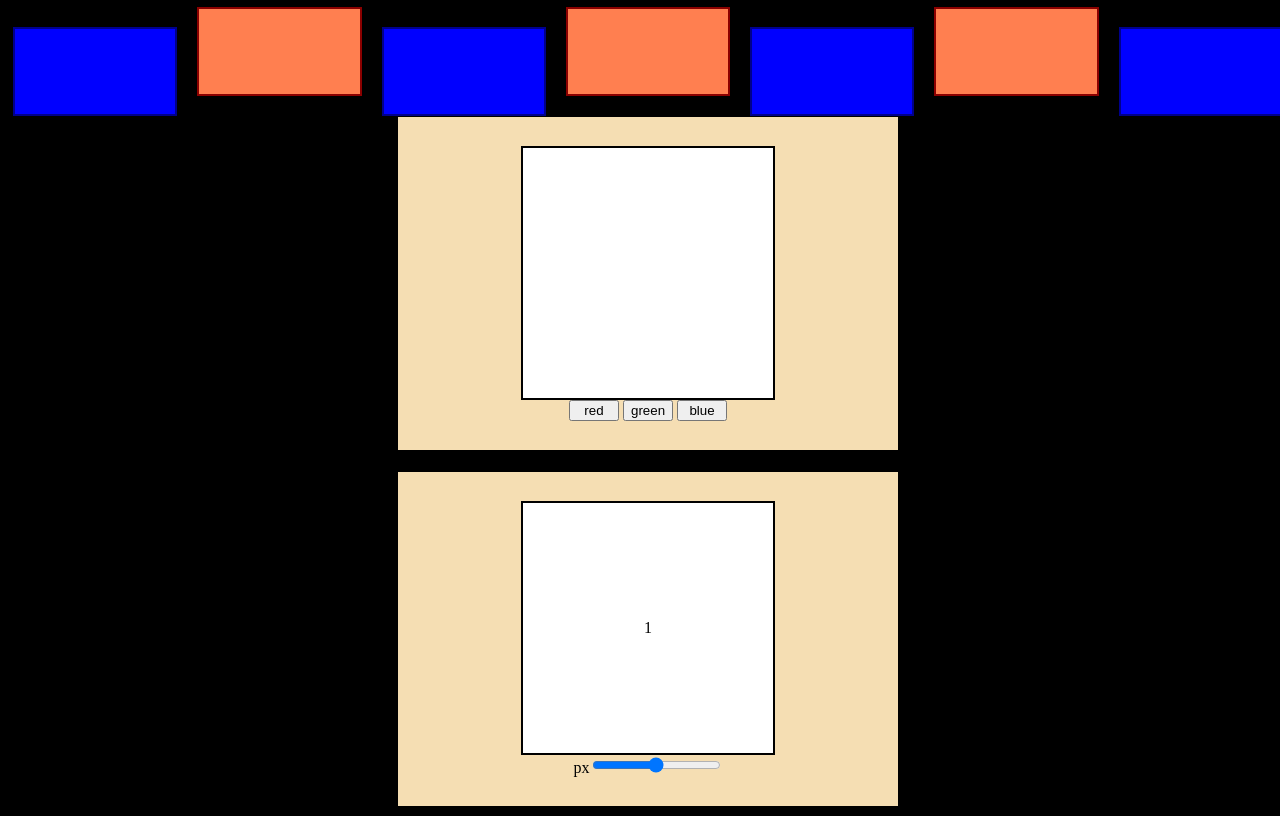
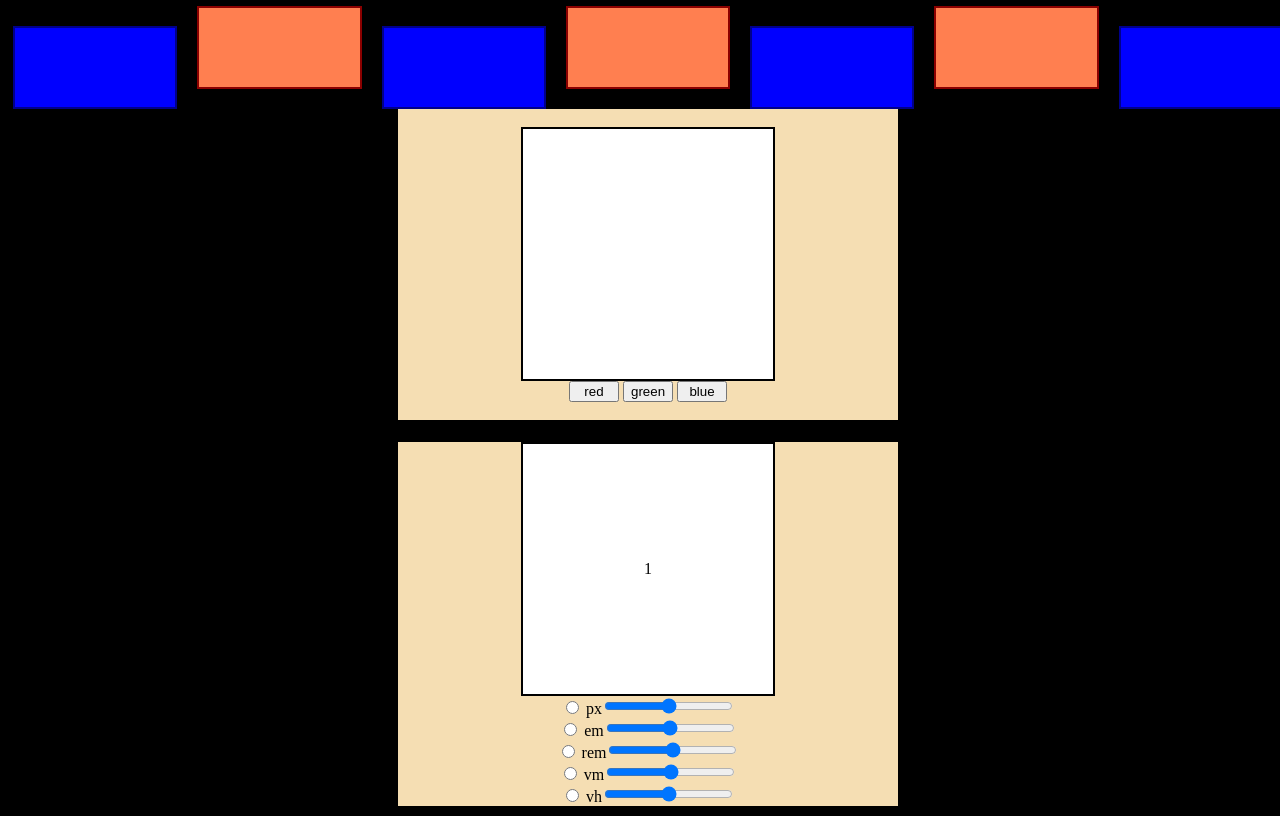
Before and after one commit to ParkGMo/Portfolio---ParkGeunMo, a plain HTML site: page PPfile.html/webPage.html in a window 1280 px wide. Drawn offline with Linux system fonts and the light colour scheme.

Commit message:
6.5.17:30

```diff
--- a/PPfile.html/webPage.css
+++ b/PPfile.html/webPage.css
@@ -79,3 +79,7 @@ button {
   cursor: pointer;
   width: 50px;
 }
+.buttons {
+  width: 100%;
+  text-align: center;
+}
--- a/PPfile.html/webPage.html
+++ b/PPfile.html/webPage.html
@@ -33,29 +33,69 @@
     <br />
     <div id="css1">
       <div id="colorDiv2">1</div>
-      <div class="buttons">
+      <div class="buttons sizeList" id="sizeList">
         <div class="px">
-          <span>px</span><input class="pxInput" type="range" />
+          <input
+            type="radio"
+            name="fontSize"
+            id="fontRadiopx"
+            class="fontRadio"
+          />
+          <label for="fontSize">px</label
+          ><input type="range" name="fontSize" id="pxInput" class="fontRange" />
         </div>
-        <!-- <div class="em">
-          <span>em</span><input class="emInput" type="range" />
+        <div class="em">
+          <input
+            type="radio"
+            name="fontSize"
+            id="fontRadioem"
+            class="fontRadio"
+          />
+          <label for="fontSize">em</label
+          ><input type="range" name="fontSize" id="emInput" class="fontRange" />
         </div>
         <div class="rem">
-          <span>rem</span><input class="remInput" type="range" />
+          <input
+            type="radio"
+            name="fontSize"
+            id="fontRadiorem"
+            class="fontRadio"
+          />
+          <label for="fontSize">rem</label
+          ><input
+            type="range"
+            name="fontSize"
+            id="remInput"
+            class="fontRange"
+          />
         </div>
         <div class="vm">
-          <span>vm</span><input class="vmInput" type="range" />
+          <input
+            type="radio"
+            name="fontSize"
+            id="fontRadiovm"
+            class="fontRadio"
+          />
+          <label for="fontSize">vm</label
+          ><input class="vmInput" type="range" id="vmInput" class="fontRange" />
         </div>
         <div class="vh">
-          <span>vh</span><input class="vhInput" type="range" />
-        </div> -->
+          <input
+            type="radio"
+            name="fontSize"
+            id="fontRadiovh"
+            class="fontRadio"
+          />
+          <label for="fontSize">vh</label
+          ><input type="range" name="fontSize" id="vhInput" class="fontRange" />
+        </div>
       </div>
     </div>
   </body>
   <script>
     const container = document.querySelector("#container");
     const divs = document.querySelectorAll(".div2");
-    const colorDivTag = document.querySelector(`#colorDiv`);
+    const colorDivTag = document.querySelector(`#colorDiv1`);
 
     container.addEventListener("mousover", (e) => {
       console.log(e);
@@ -67,7 +107,7 @@
     const redBtn = document.querySelectorAll(".red");
     const greenBtn = document.querySelectorAll(".green");
     const blueBtn = document.querySelectorAll(".blue");
-    console.log(colorDivTag);
+    // console.log(colorDivTag);
 
     $(redBtn).on("click", function () {
       colorDivTag.style.backgroundColor = "red";
@@ -79,15 +119,31 @@
       colorDivTag.style.backgroundColor = "blue";
     });
     // -----------------------------------------------------------------------------------
-    const pxInput = document.querySelector(".pxInput");
-    const pxInputVal = pxInput.value;
-    console.log(pxInputVal);
-    // const emInput = document.querySelector(".emInput");
-    // const remInput = document.querySelector(".remInput");
-    // const vmInput = document.querySelector(".vmInput");
-    // const vhInput = document.querySelector(".vhInput");
-    $(vmInput).on("click", function () {
-      colorDivTag.style.fontSize = `${pxInputVal}vm`;
+    const fontSizeList = document.getElementById("sizeList");
+    // console.log(fontSizeList);
+    // const pxInput = document.querySelector(".pxInput");
+    // const inputRadiopx = document.querySelector("#fontRadiopx");
+    const fontDivTag = document.querySelector(`#colorDiv2`);
+    const radionInput = document.querySelectorAll(".fontRadio");
+    const rangeInput = document.querySelectorAll(".fontRange");
+    console.log(rangeInput);
+    console.log(radionInput);
+    // $(.sizeList).
+
+    $(radionInput).on("change", (i) => {
+      // console.log(i);
+      $(i).each((idx, e) => {
+        // console.log(idx);
+        console.log(e);
+      });
+    });
+
+    $(radionInput).each((di, de) => {
+      // console.log(de.checked);
+
+      $(rangeInput).each((gi, ge) => {
+        // console.log(gi, ge);
+      });
     });
   </script>
 </html>
```
